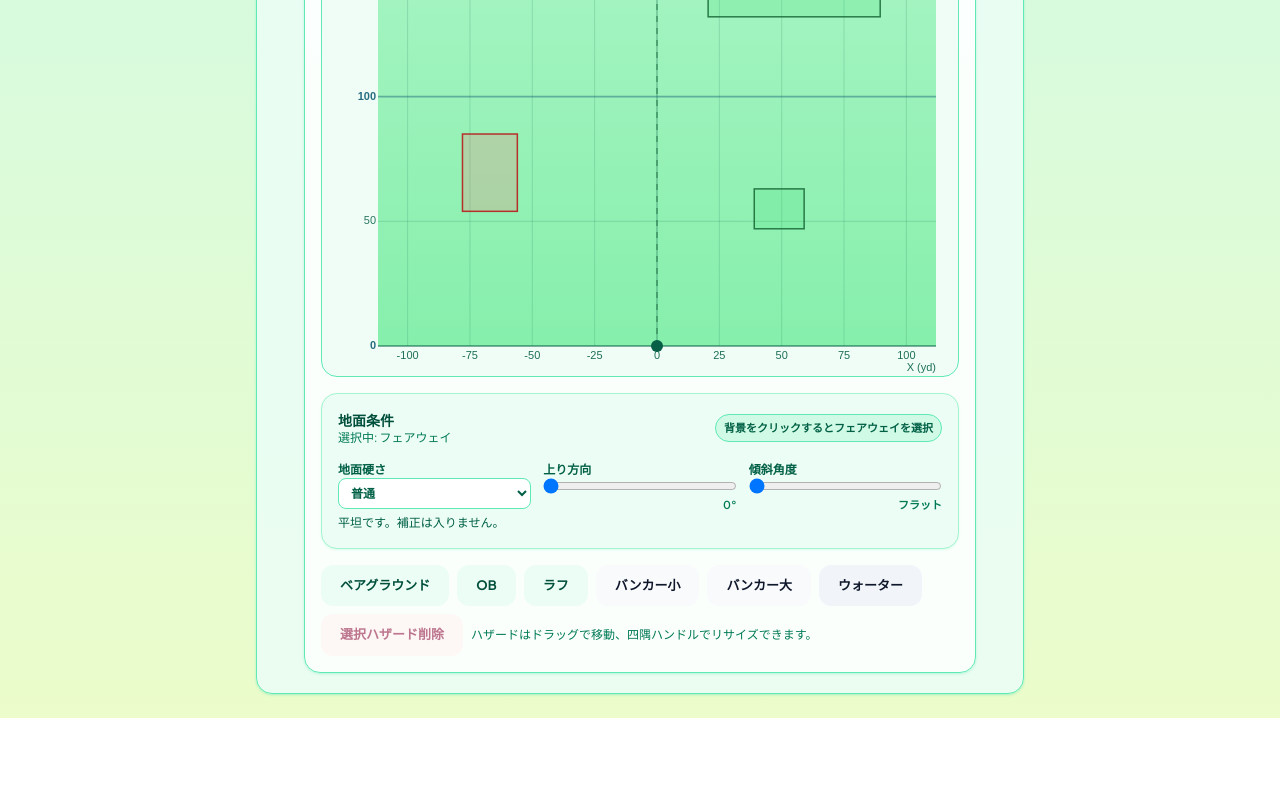
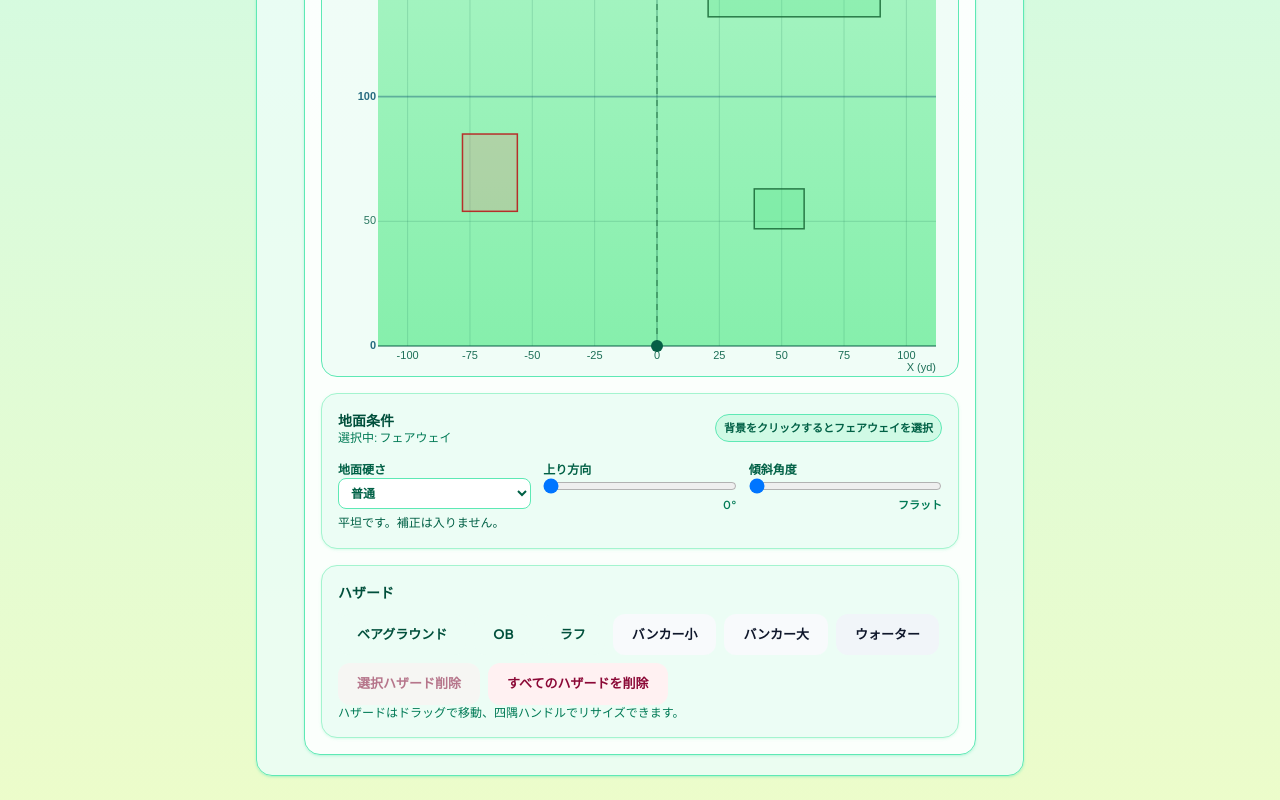
Before and after one commit to Zaku27/MyGolfClubs, a React (Vite) app: page /course-editor in a window 1280 px wide. Shown: the part 1231-2031 px from the top of the page. Before the commit the page ends 1949 px from the top, so only its background shows below. Built offline with nearby package versions, Linux system fonts and the light colour scheme.

Commit message:
エディタ2

```diff
--- a/src/components/simulator/CourseEditor.tsx
+++ b/src/components/simulator/CourseEditor.tsx
@@ -1,6 +1,5 @@
 import { useEffect, useMemo, useState } from "react";
 import type { GroundCondition, Hazard, HazardType, Hole } from "../../types/game";
-import { generateRandomCourse } from "../../utils/courseGenerator";
 import { HoleMapCanvas } from "./HoleMapCanvas";
 
 type Point2D = { x: number; y: number };
@@ -167,32 +166,44 @@ export function CourseEditor({ holes, onChange }: CourseEditorProps) {
   );
 
   // 10角形のデフォルト多角形を生成
-  function buildDefaultPolygonPoints(centerX: number, centerY: number, radius: number, sides: number = 10) {
+  function buildDefaultPolygonPoints(
+    centerX: number,
+    centerY: number,
+    radiusX: number,
+    radiusY: number,
+    sides: number = 10,
+    irregularity: number = 0,
+  ) {
     const points = [];
+    const amount = Math.max(0, Math.min(irregularity, 0.4));
     for (let i = 0; i < sides; i++) {
       const angle = (2 * Math.PI * i) / sides - Math.PI / 2;
+      const randomRatioX = 1 + (Math.random() * 2 - 1) * amount;
+      const randomRatioY = 1 + (Math.random() * 2 - 1) * amount;
       points.push({
-        x: centerX + radius * Math.cos(angle),
-        y: centerY + radius * Math.sin(angle),
+        x: centerX + radiusX * randomRatioX * Math.cos(angle),
+        y: centerY + radiusY * randomRatioY * Math.sin(angle),
       });
     }
     return points;
   }
 
   const addPolygonHazard = (
-    radius: number,
+    radiusX: number,
+    radiusY: number,
     sides: number,
     type: HazardType = "bunker",
     xCenterOverride?: number,
     yFrontOverride?: number,
+    irregularity: number = 0,
   ) => {
     if (!selectedHole) return;
     const holeLength = selectedHole.targetDistance ?? selectedHole.distanceFromTee;
     const centerX = xCenterOverride ?? 0;
     const centerY = yFrontOverride !== undefined
-      ? yFrontOverride + radius
+      ? yFrontOverride + radiusY
       : Math.max(10, Math.round(holeLength * 0.35)) + 9;
-    const points = buildDefaultPolygonPoints(centerX, centerY, radius, sides);
+    const points = buildDefaultPolygonPoints(centerX, centerY, radiusX, radiusY, sides, irregularity);
     const bounds = {
       x: Math.min(...points.map((p) => p.x)),
       y: Math.min(...points.map((p) => p.y)),
@@ -216,7 +227,7 @@ export function CourseEditor({ holes, onChange }: CourseEditorProps) {
       xCenter: bounds.xCenter,
       penaltyStrokes: getPenaltyStrokesByType(type),
       groundCondition: { ...DEFAULT_GROUND_CONDITION },
-      name: buildHazardName(type, centerX, radius * 2),
+      name: buildHazardName(type, centerX, radiusX * 2),
     };
     updateHole((hole) => ({
       ...hole,
@@ -225,9 +236,9 @@ export function CourseEditor({ holes, onChange }: CourseEditorProps) {
     setSelectedHazardId(newHazard.id);
   };
 
-  const addSmallBunkerHazard = () => addPolygonHazard(12, 10, "bunker", undefined, 25);
-  const addDefaultPolygonHazard = () => addPolygonHazard(16, 10);
-  const addLargePolygonHazard = () => addPolygonHazard(20, 15, "water", 25, 125);
+  const addSmallBunkerHazard = () => addPolygonHazard(12, 12, 10, "bunker", undefined, 25, 0.12);
+  const addDefaultPolygonHazard = () => addPolygonHazard(16, 16, 10, "bunker", undefined, undefined, 0.14);
+  const addLargePolygonHazard = () => addPolygonHazard(20, 20, 15, "water", 25, 125, 0.16);
 
   const handleCanvasClick = (point: Point2D) => {
     if (!polygonCreationMode || !selectedHole) return;
@@ -382,12 +393,7 @@ export function CourseEditor({ holes, onChange }: CourseEditorProps) {
 
   const addRoughHazard = () => {
     if (!selectedHole) return;
-    const newHazard = buildEmptyHazard(selectedHole, "rough", -40, 20, 300);
-    updateHole((hole) => ({
-      ...hole,
-      hazards: [...cloneHazards(hole.hazards), newHazard],
-    }));
-    setSelectedHazardId(newHazard.id);
+    addPolygonHazard(12.5, 75, 8, "rough", -40, 0, 0.1);
   };
 
   const addHazard = () => {
@@ -409,10 +415,12 @@ export function CourseEditor({ holes, onChange }: CourseEditorProps) {
     setSelectedHazardId(null);
   };
 
-  const randomizeAll = () => {
-    const randomized = generateRandomCourse(holes.length || 9);
-    onChange(randomized);
-    setSelectedHoleIndex(0);
+  const deleteAllHazards = () => {
+    if (!selectedHole) return;
+    updateHole((hole) => ({
+      ...hole,
+      hazards: [],
+    }));
     setSelectedHazardId(null);
   };
 
@@ -581,7 +589,14 @@ export function CourseEditor({ holes, onChange }: CourseEditorProps) {
         <p className="mt-3 text-xs leading-relaxed text-emerald-800">{formatSlopeGuide(selectedGroundCondition.slopeAngle, selectedGroundCondition.slopeDirection)}</p>
       </div>
 
-      <div className="mt-4 flex flex-wrap items-center gap-2">
+      <div className="mt-4 rounded-2xl border border-emerald-200 bg-emerald-50 p-4 shadow-sm shadow-emerald-200/30">
+        <div className="mb-3 flex flex-wrap items-center justify-between gap-2">
+          <div>
+            <h3 className="text-sm font-bold text-emerald-900">ハザード</h3>
+          </div>
+        </div>
+
+        <div className="flex flex-wrap items-center gap-2">
           <button
             type="button"
             onClick={addBaregroundHazard}
@@ -632,7 +647,16 @@ export function CourseEditor({ holes, onChange }: CourseEditorProps) {
           >
             選択ハザード削除
           </button>
-        <p className="text-xs text-emerald-700">ハザードはドラッグで移動、四隅ハンドルでリサイズできます。</p>
+          <button
+            type="button"
+            onClick={deleteAllHazards}
+            className="rounded-lg border border-rose-300 bg-rose-50 px-3 py-1.5 text-xs font-bold text-rose-900 hover:bg-rose-100"
+          >
+            すべてのハザードを削除
+          </button>
+        </div>
+
+        <p className="mt-3 text-xs text-emerald-700">ハザードはドラッグで移動、四隅ハンドルでリサイズできます。</p>
       </div>
 
       {selectedHazard && (
```
Lines whose indentation alone changed are shown as unchanged.
